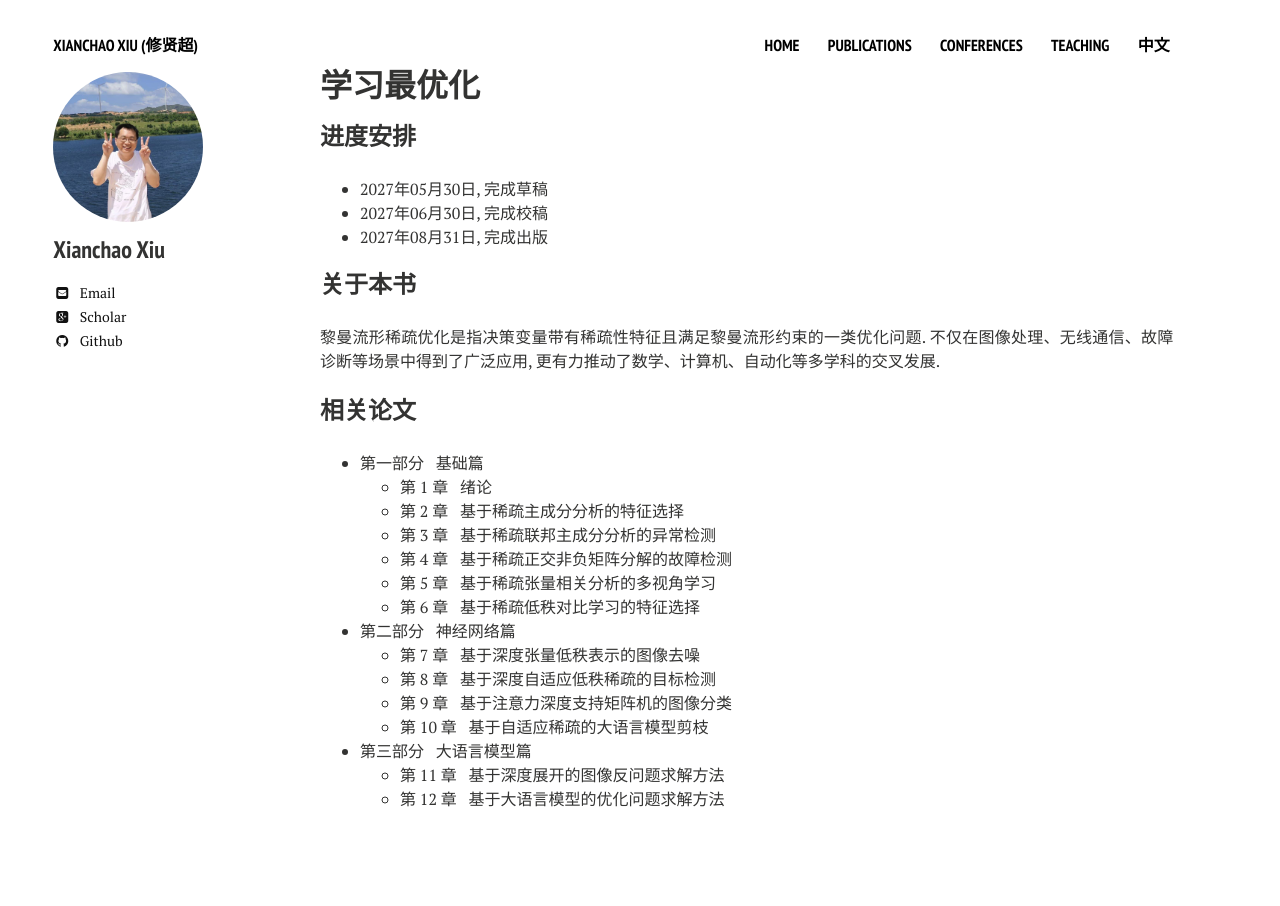
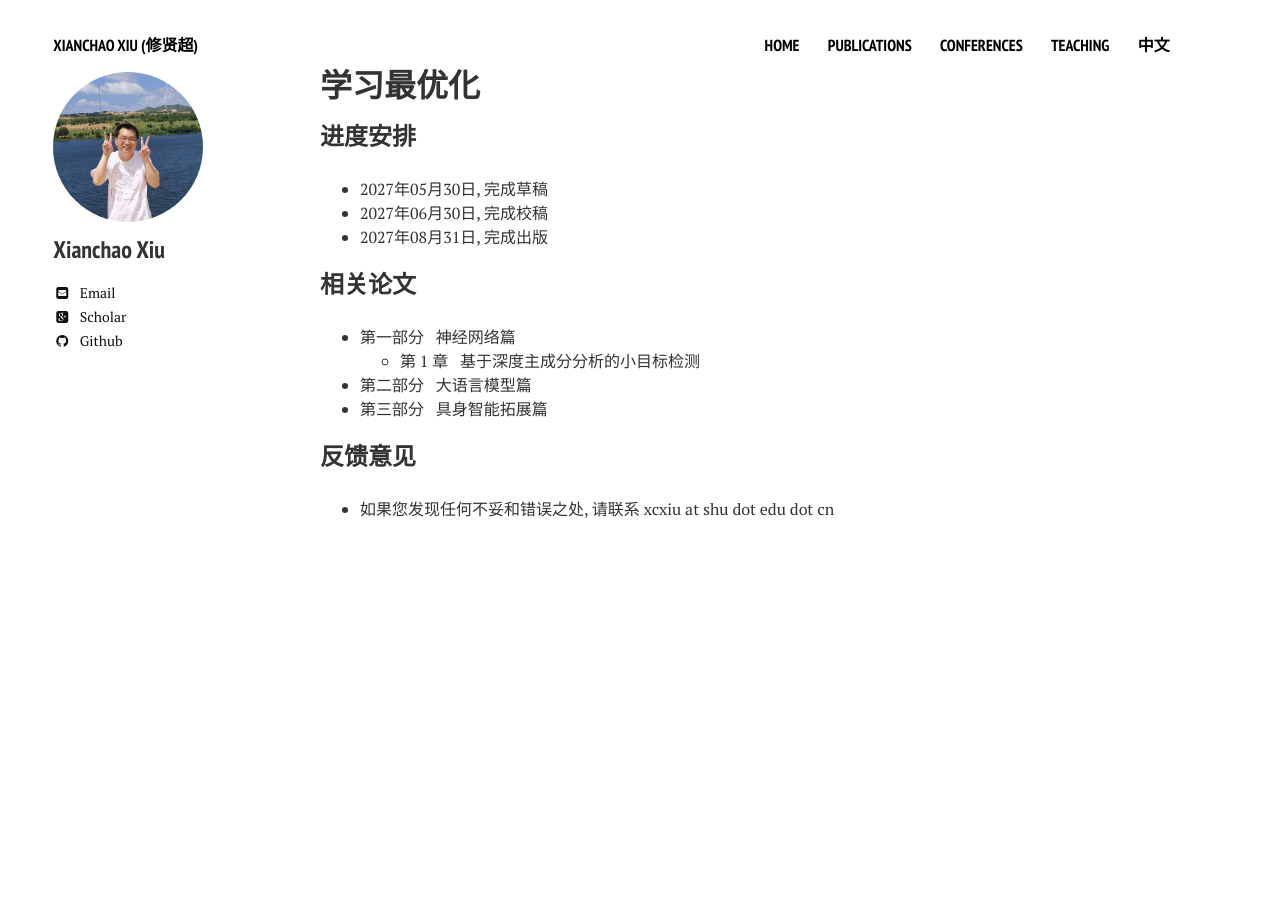
Before and after one commit to xianchaoxiu/xianchaoxiu.github.io, a Jekyll site: the page built from chinese/books/L2O/index.md, in a window 1280 px wide. Built offline with Jekyll 4.4.1, drawn with Linux system fonts in a browser that asks for light colours; nearby versions of some CDN libraries.

Commit message:
Update index.md

```diff
--- a/chinese/books/L2O/index.md
+++ b/chinese/books/L2O/index.md
@@ -11,22 +11,11 @@ share: false
 * 2027年08月31日, 完成出版<br>
 
 
-### 关于本书
-黎曼流形稀疏优化是指决策变量带有稀疏性特征且满足黎曼流形约束的一类优化问题. 不仅在图像处理、无线通信、故障诊断等场景中得到了广泛应用, 更有力推动了数学、计算机、自动化等多学科的交叉发展.
+### 相关论文
+* 第一部分 &nbsp;  神经网络篇 <br>
+  * 第 1 章 &nbsp;  基于深度主成分分析的小目标检测 <br>
+* 第二部分 &nbsp;  大语言模型篇 <br>
+* 第三部分 &nbsp;  具身智能拓展篇 <br>
 
-### 相关论文
-* 第一部分 &nbsp;  基础篇 <br>
-  * 第 1 章 &nbsp;  绪论 <br>
-  * 第 2 章 &nbsp;  基于稀疏主成分分析的特征选择 <br>
-  * 第 3 章 &nbsp;  基于稀疏联邦主成分分析的异常检测  <br>
-  * 第 4 章 &nbsp;  基于稀疏正交非负矩阵分解的故障检测 <br>
-  * 第 5 章 &nbsp;  基于稀疏张量相关分析的多视角学习 <br>
-  * 第 6 章 &nbsp;  基于稀疏低秩对比学习的特征选择 <br>
-* 第二部分 &nbsp;  神经网络篇 <br>
-  * 第 7 章 &nbsp;  基于深度张量低秩表示的图像去噪 <br>
-  * 第 8 章 &nbsp;  基于深度自适应低秩稀疏的目标检测 <br>
-  * 第 9 章 &nbsp;  基于注意力深度支持矩阵机的图像分类 <br>
-  * 第 10 章 &nbsp;  基于自适应稀疏的大语言模型剪枝 <br>
-* 第三部分 &nbsp;  大语言模型篇 <br>
-  * 第 11 章 &nbsp;  基于深度展开的图像反问题求解方法 <br>
-  * 第 12 章 &nbsp;  基于大语言模型的优化问题求解方法 <br>
+### 反馈意见
+* 如果您发现任何不妥和错误之处, 请联系 xcxiu at shu dot edu dot cn
```
